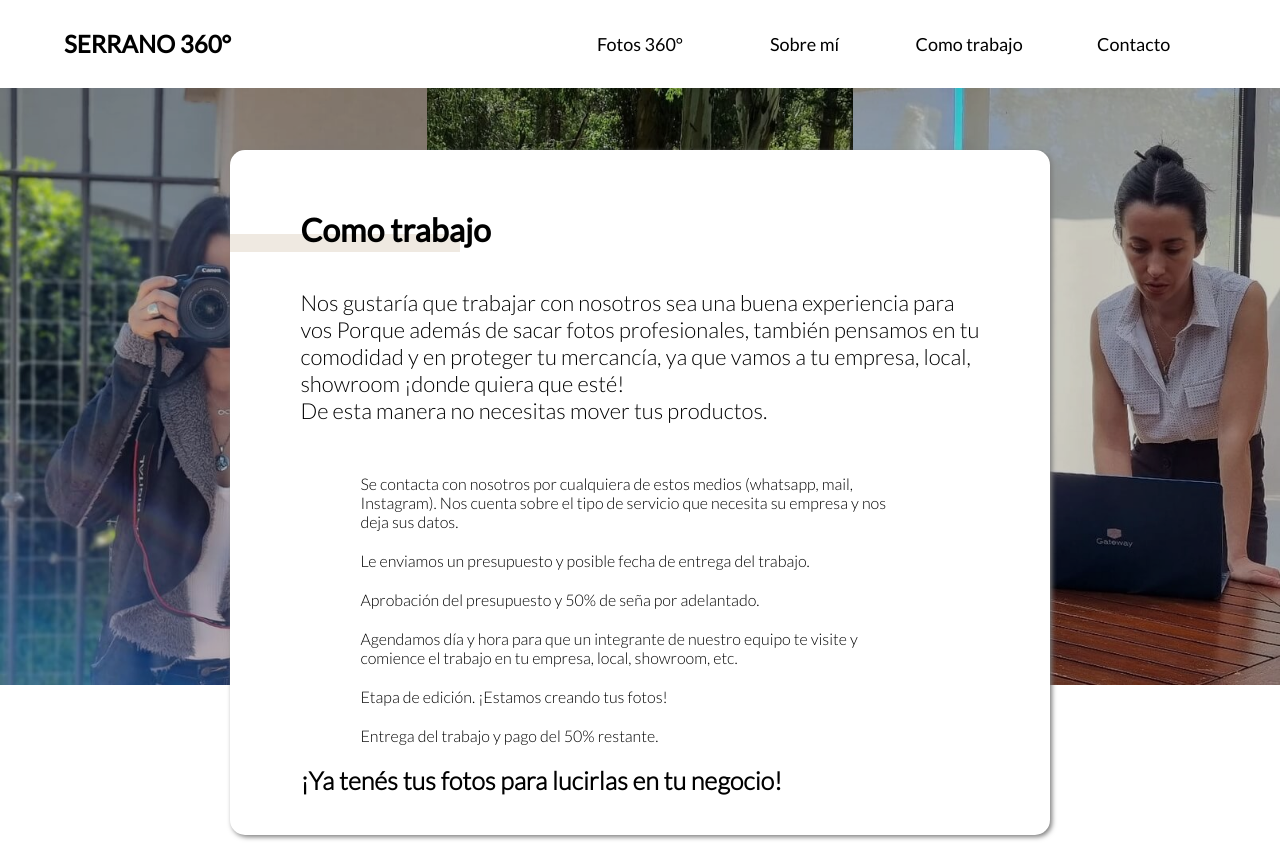
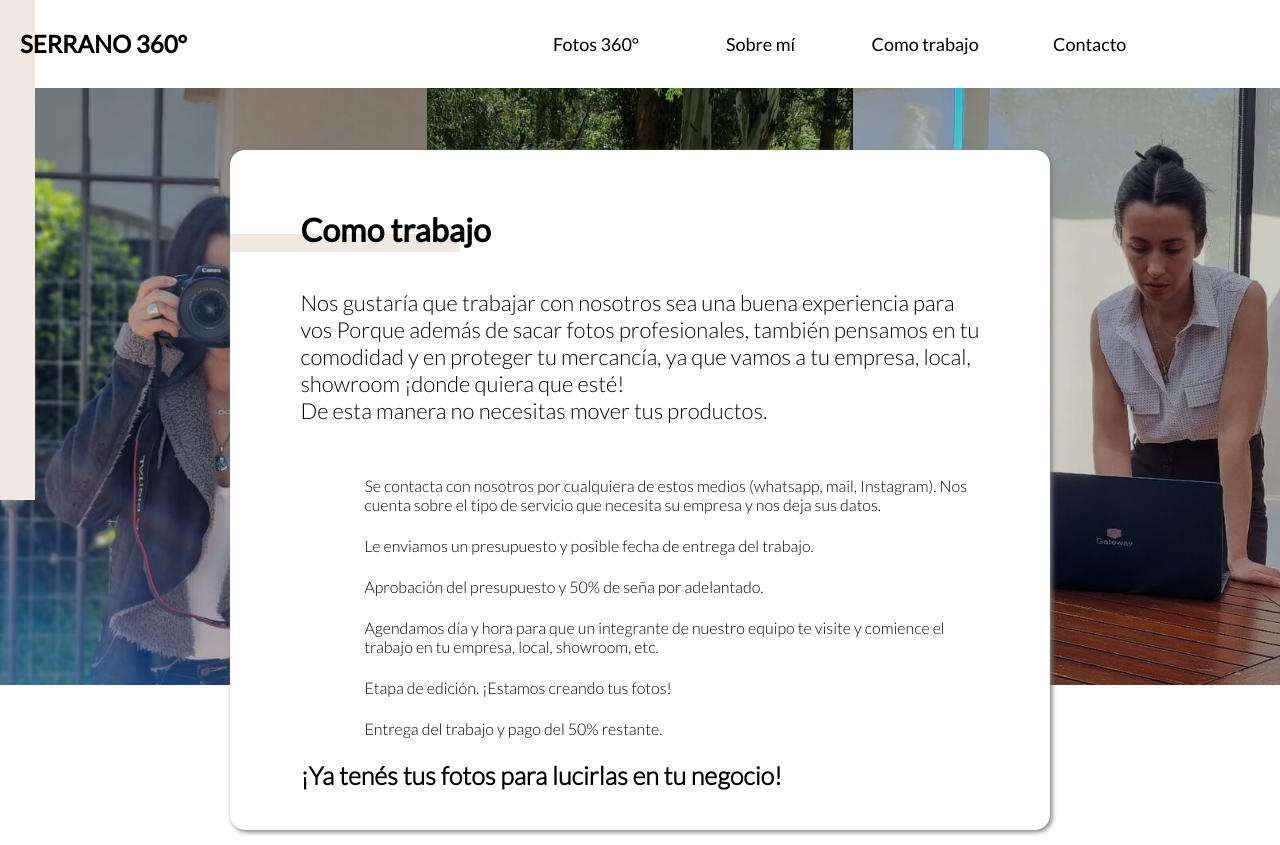
Before and after one commit to SRivarola/Serrano360, a React (Create React App) app: page /comotrabajamos in a window 1280 px wide. Built offline with nearby package versions, Linux system fonts and the light colour scheme; some icons are missing.

Commit message:
navbar update

```diff
--- a/src/Pages/ComoTrabajamos/ComoTrabajamos.js
+++ b/src/Pages/ComoTrabajamos/ComoTrabajamos.js
@@ -14,7 +14,7 @@ const ComoTrabajamos = () => {
       Porque además de sacar fotos profesionales, también pensamos en tu comodidad y en proteger tu mercancía,  ya que vamos a tu empresa, local, showroom ¡donde quiera que esté!<br></br>  De esta manera no necesitas mover tus productos.</p>
       </div>
       <div className="listContainer">
-
+    <table>
         <tbody>
           <tr>
             <td>
@@ -66,6 +66,7 @@ const ComoTrabajamos = () => {
             </td>
           </tr>
         </tbody>
+        </table>
       </div>
       <p style={{fontSize:'25px', fontWeight:'bold'}}>¡Ya tenés tus fotos para lucirlas en tu negocio!</p>
     </div>
--- a/src/components/Navbar/Navbar.js
+++ b/src/components/Navbar/Navbar.js
@@ -3,7 +3,7 @@ import { Link } from "react-router-dom";
 import "../../index.scss"
 import "./Navbar.scss";
 import {Icon} from '@iconify/react'
-import { BarraMenu, ItemList, Leyenda, List, Menu, ToggleButton, ToggleContainer, Transparencia } from './NavbarStyled'
+import { BarraMenu, ItemList, Leyenda, List, Menu, ToggleButton, ToggleContainer, Transparencia, Border } from './NavbarStyled'
 
 const Navbar = () => {
 
@@ -31,10 +31,11 @@ const Navbar = () => {
       </ToggleContainer>
       <BarraMenu valido={navBar}>
         <Menu>
+          <Border></Border>
           <List>
             <ItemList>
-              <Link className="item" to="/" onClick={handleFalse}>SERRANO 360°</Link>
-              <Leyenda>Fotografia de productos</Leyenda>
+              <Link  to="/" onClick={handleFalse}><span className="item">SERRANO 360°</span>
+              <Leyenda>Fotografia de productos</Leyenda></Link>
             </ItemList>
             <ItemList>
               <Link to="/fotos360" onClick={handleFalse}>Fotos 360°</Link>
--- a/src/components/Navbar/Navbar.scss
+++ b/src/components/Navbar/Navbar.scss
@@ -28,4 +28,8 @@ a {
     &:focus {
       color: #000;
     }
+    @media (max-width: 400px) {
+     font-size: 20px;
+    }
+
 }
--- a/src/components/Navbar/NavbarStyled.js
+++ b/src/components/Navbar/NavbarStyled.js
@@ -12,7 +12,7 @@ const ToggleContainer = styled.div`
     @media (max-width: 768px) {
         display: flex;
         ${props => props.valido === 'true' && css`
-            transition: all 1s;
+            transition: all 1.5s;
             display: none
         `}
     }
@@ -58,15 +58,23 @@ const Menu = styled.nav`
     }
 `
 const ToggleButton = styled.button`
-    background: transparent;
+    background: #EFE9E1;
     border: none;
     cursor: pointer;
+    height:42px;
+    width:50px;
+    top:20px;
+    position:fixed;
+    border-radius:8px;
 `
 
 const List = styled.ul`
+    position:absolute;
+    z-index:50;
     width: 90%;
     margin: 0 auto;
     display: grid;
+    left:20px;
     grid-template-columns: 3fr 1fr 1fr 1fr 1fr;
     @media (max-width: 768px) {
       display: flex;
@@ -90,9 +98,13 @@ const ItemList = styled.li`
 
 const Leyenda = styled.p`
     display: none;
+    font-size:14px;
     margin-top: -60px;
     @media (max-width: 768px){
         display: flex;
+    }
+    @media (max-width: 365px){
+        font-size:12px;
     }
 `
 
@@ -108,6 +120,17 @@ const Transparencia = styled.div`
     }
 `
 
+const Border = styled.div`
+background-color: #EFE9E1;
+z-index: 400;
+position: absolute;
+width: 35px;
+height: 500px;
+left: 0;
+top: 0;
+z-index:1;
+`
+
 export {
     ToggleContainer,
     BarraMenu,
@@ -116,5 +139,6 @@ export {
     List,
     ItemList,
     Leyenda,
-    Transparencia
+    Transparencia,
+    Border
 }
```
